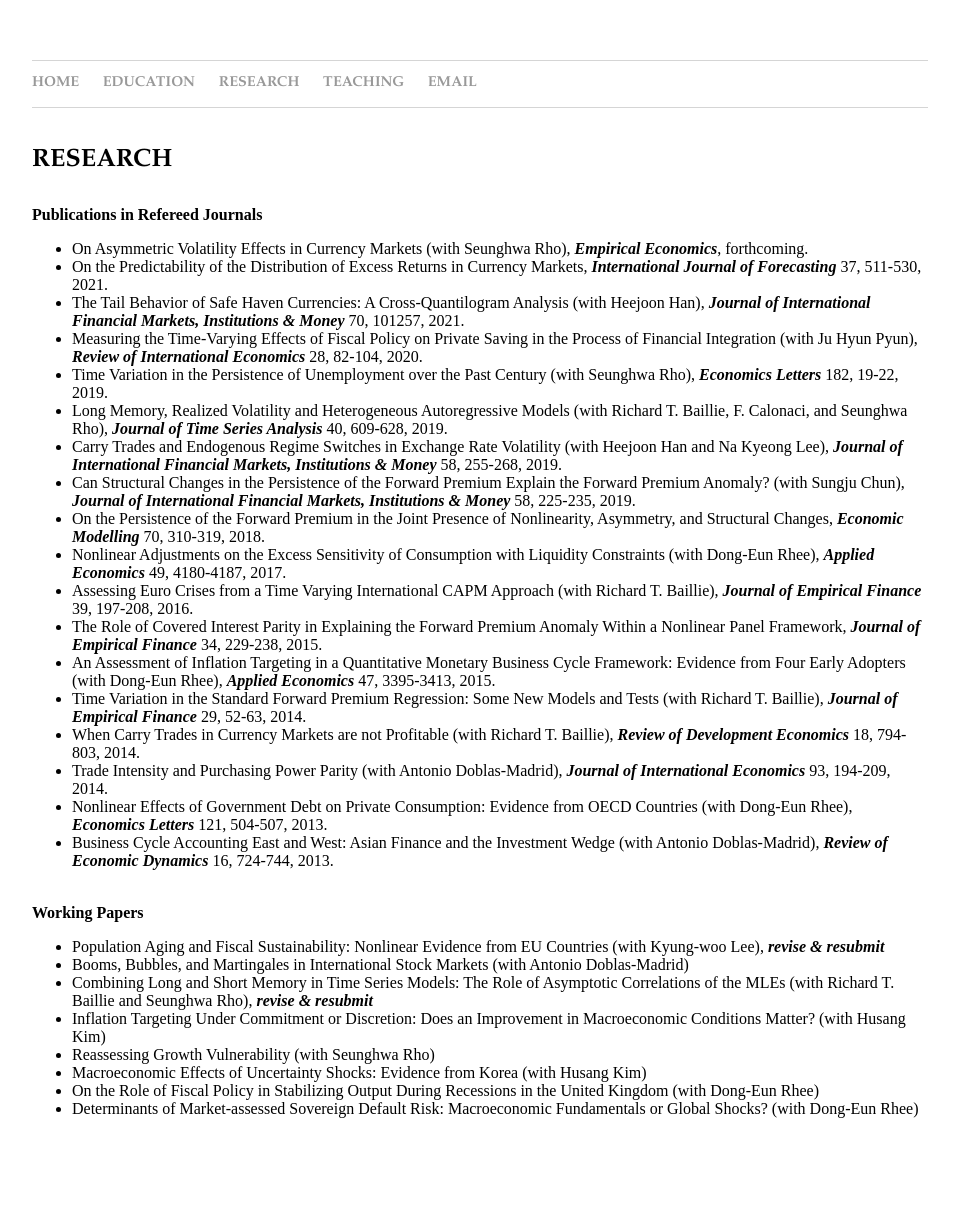
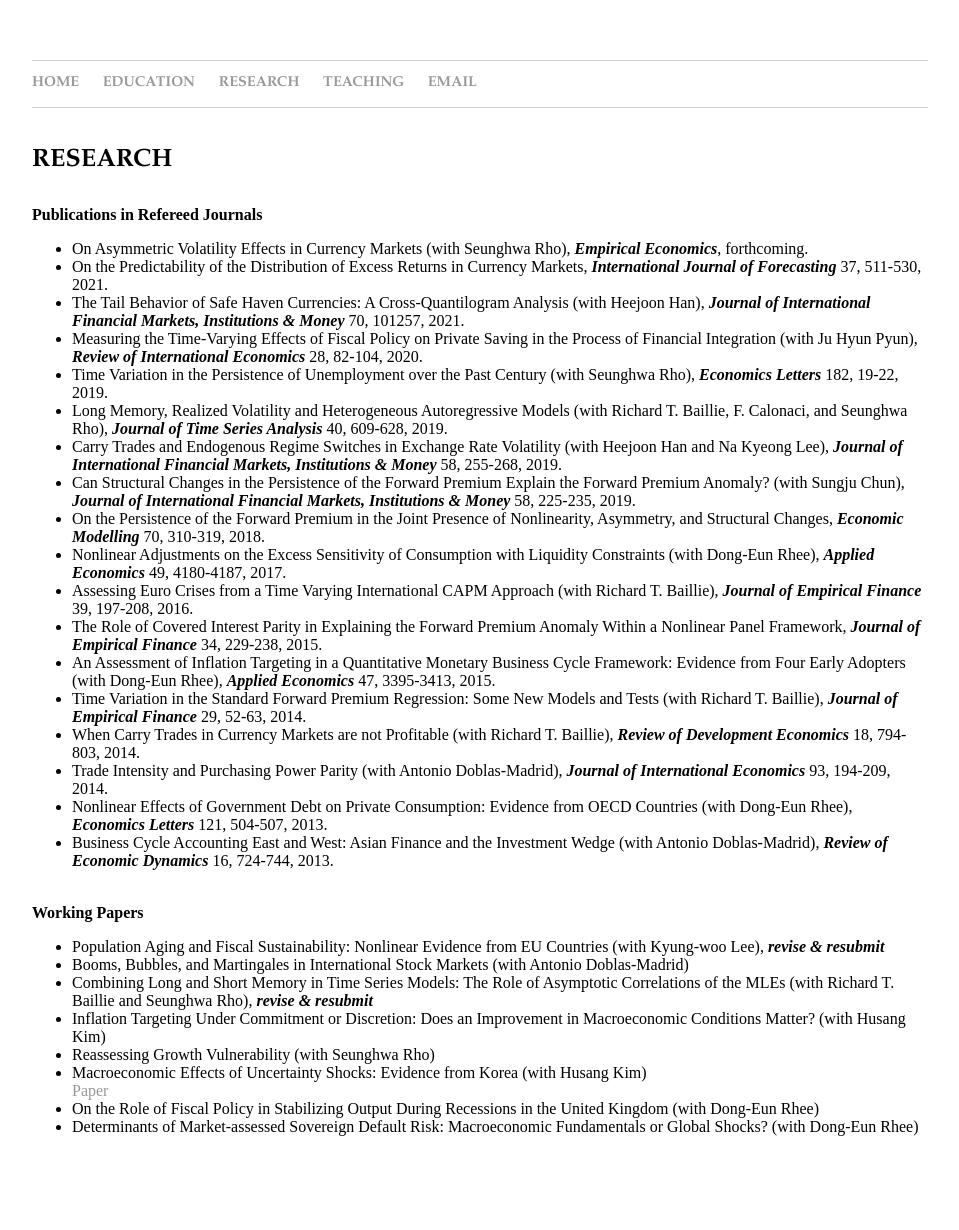
Before and after one commit to dooyeoncho/dooyeoncho.github.io, a Jekyll site: the page built from pages/research.html, in a window 1280 px wide. Shown: the whole page, without its empty margins (160-1119 px from the left). Built offline with Jekyll 4.4.1, drawn with Linux system fonts in a browser that asks for light colours.

Commit message:
Update research.html

```diff
--- a/pages/research.html
+++ b/pages/research.html
@@ -42,7 +42,7 @@
 	        <li>Combining Long and Short Memory in Time Series Models: The Role of Asymptotic Correlations of the MLEs (with Richard T. Baillie and Seunghwa Rho), <em property="italic"><b>revise & resubmit</b></em></li>
 		<li>Inflation Targeting Under Commitment or Discretion: Does an Improvement in Macroeconomic Conditions Matter? (with Husang Kim)</li>
 		<li>Reassessing Growth Vulnerability (with Seunghwa Rho)</li>
-		<li>Macroeconomic Effects of Uncertainty Shocks: Evidence from Korea (with Husang Kim)</li>
+		<li>Macroeconomic Effects of Uncertainty Shocks: Evidence from Korea (with Husang Kim)</li> <a href="https://papers.ssrn.com/sol3/papers.cfm?abstract_id=4044587">Paper</a>
 		<li>On the Role of Fiscal Policy in Stabilizing Output During Recessions in the United Kingdom (with Dong-Eun Rhee)</li>
 		<li>Determinants of Market-assessed Sovereign Default Risk: Macroeconomic Fundamentals or Global Shocks? (with Dong-Eun Rhee)</li>
 	</ul>
```
